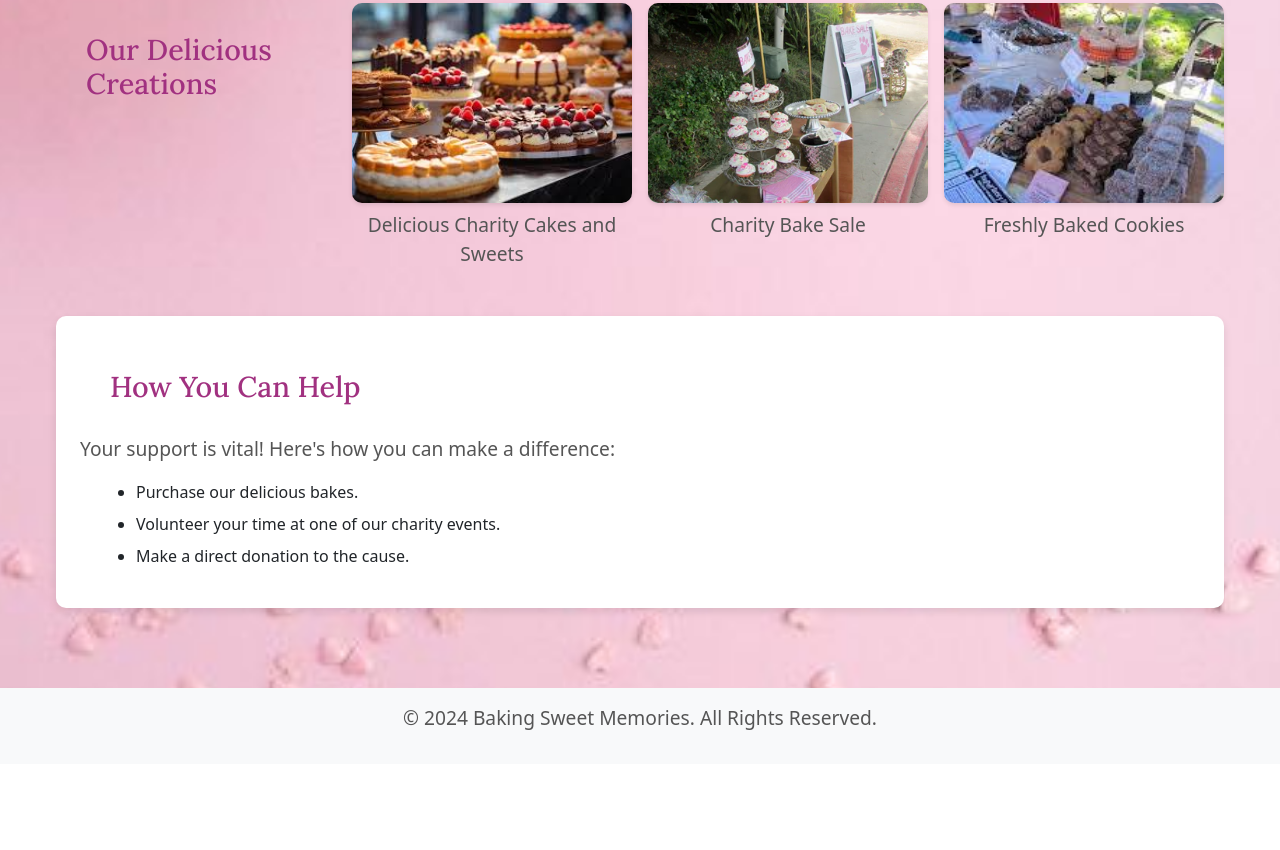
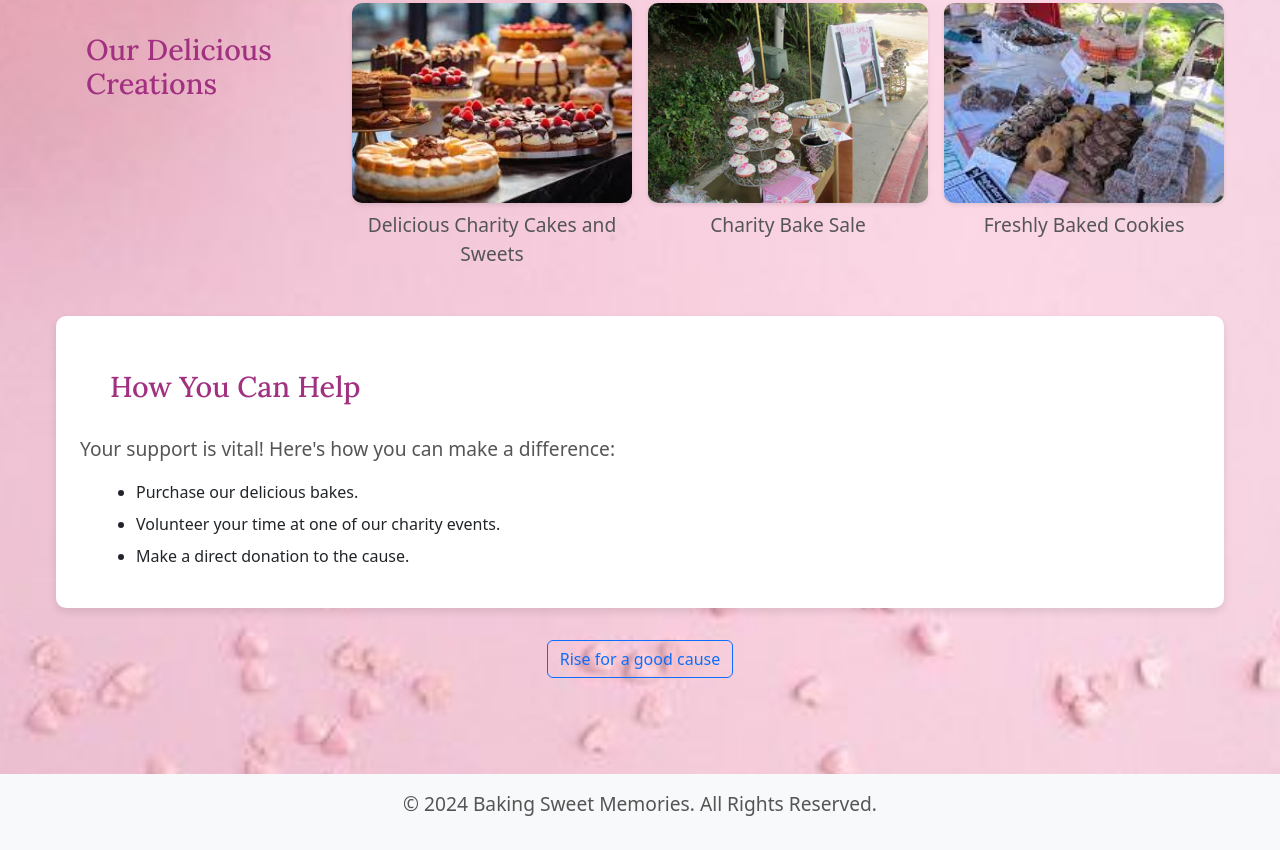
Before and after one commit to erzaosmani117/BakingSweetMemories, a plain HTML site: page Charity Bakes.html in a window 1280 px wide. Shown: the part 524-1374 px from the top of the page. Before the commit the page ends 1288 px from the top, so only its background shows below. Drawn offline with nearby package versions, Linux system fonts and the light colour scheme.

Commit message:
Update Charity Bakes.html

```diff
--- a/Charity Bakes.html
+++ b/Charity Bakes.html
@@ -62,6 +62,11 @@
         </div>
     </section>
     </div>
+      <div class="text-center mb-5">
+        <a href="Kid's Corner.html" class="btn btn-outline-primary">
+           Rise for a good cause
+        </a>
+    </div>
     <footer class="bg-light text-center py-3 mt-5">
         <p>&copy; 2024 Baking Sweet Memories. All Rights Reserved.</p>
     </footer>
```
